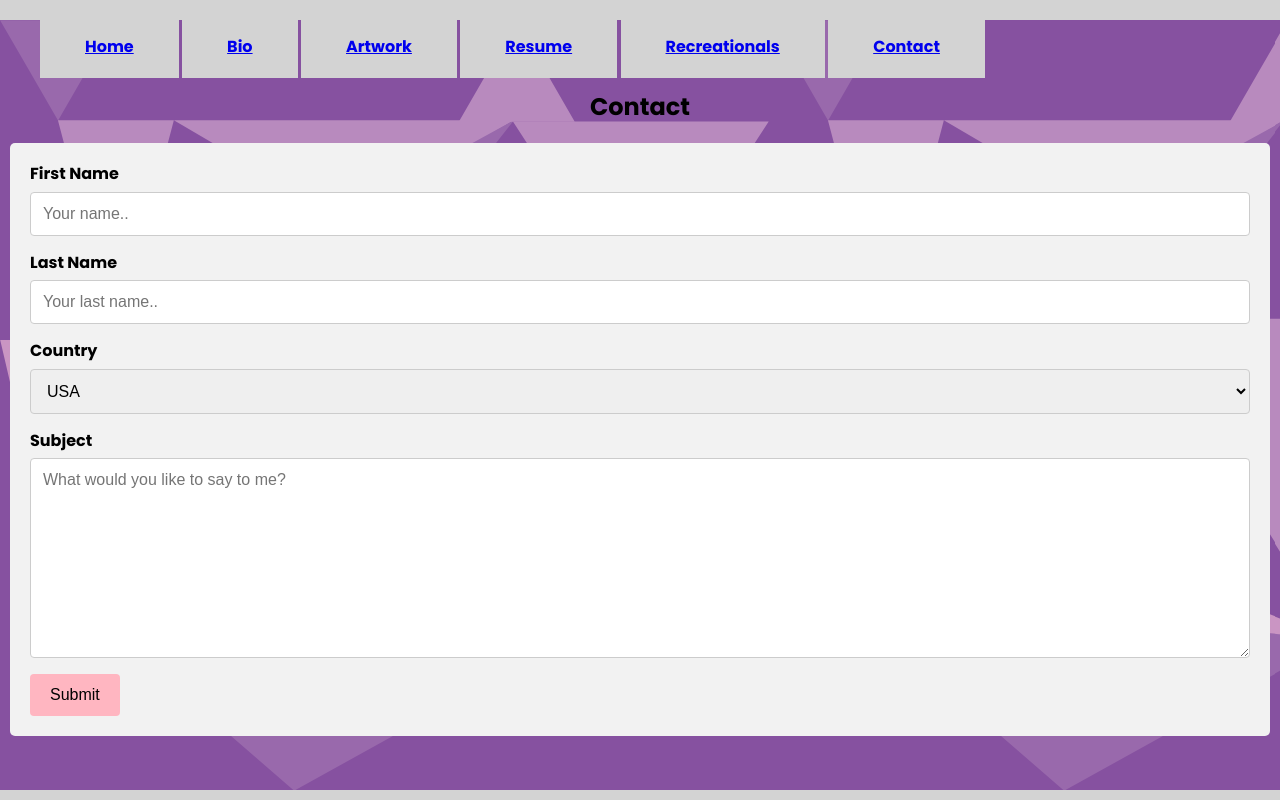
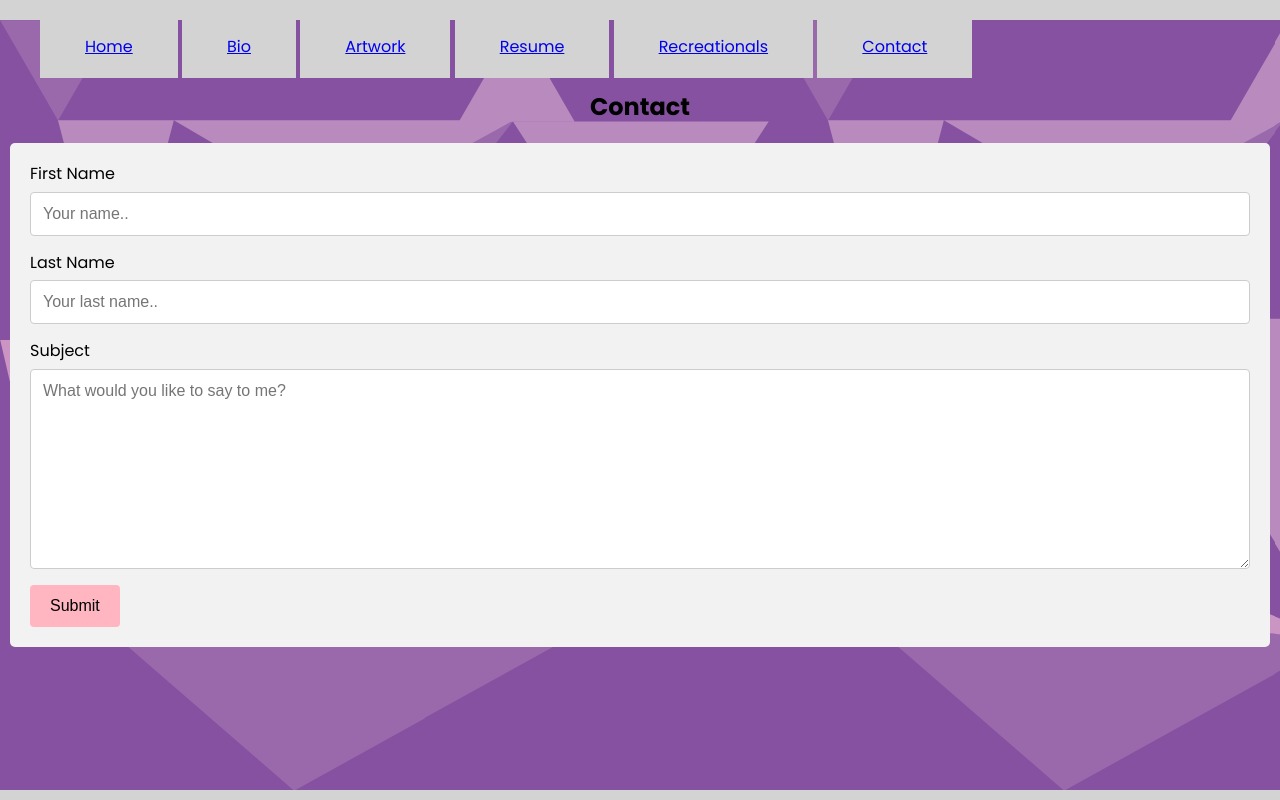
Before and after one commit to AAMCDesign/AAMCDesign.portfolio7.github.io, a plain HTML site: page html/contact.html in a window 1280 px wide. Drawn offline with Linux system fonts and the light colour scheme; files that its build step writes are made by us from their sources; files whose address does not match are found by name.

Commit message:
Portfolio in Progress 4

```diff
--- a/html/contact.html
+++ b/html/contact.html
@@ -42,13 +42,6 @@
           <label for="lname">Last Name</label>
           <input type="text" id="lname" name="lastname" placeholder="Your last name..">
 
-          <label for="country">Country</label>
-          <select id="country" name="country">
-            <option value="usa">USA</option>
-            <option value="australia">Australia</option>
-            <option value="canada">Canada</option>
-          </select>
-
           <label for="subject">Subject</label>
           <textarea id="subject" name="subject" placeholder="What would you like to say to me?" style="height:200px"></textarea>
 
--- a/main.css
+++ b/main.css
@@ -2,7 +2,7 @@ html {
     font-size: 1em;
     line-height: 1.4;
     font-family: 'Poppins', sans-serif;
-    font-weight: 700;
+    font-weight: 400;
     background-color: lightgray;
 }
 
```
